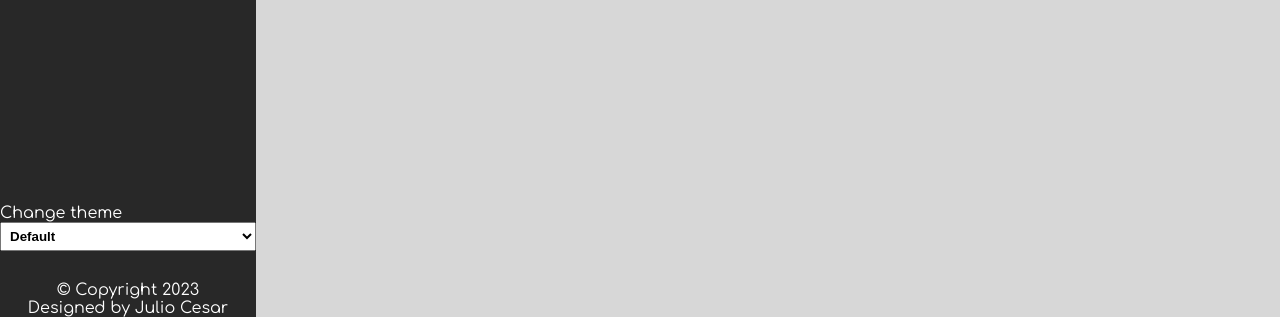
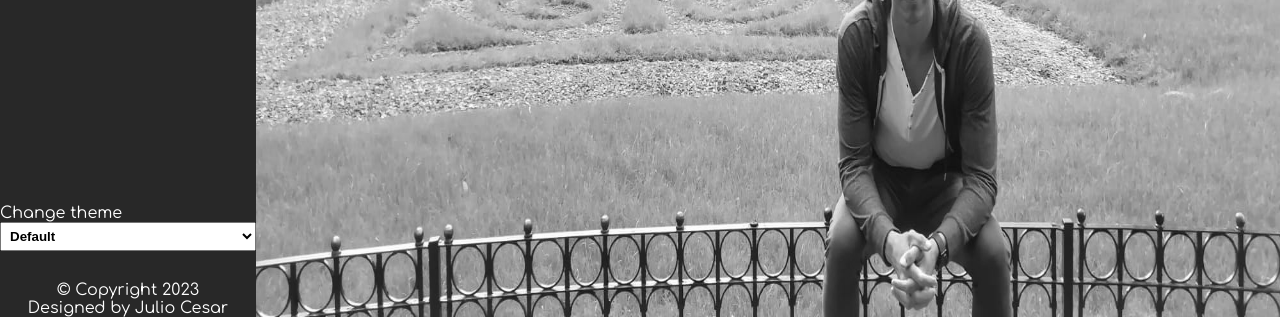
Before and after one commit to Julio-Calderon/Argentina-Programa, a plain HTML site: page index.html in a window 1280 px wide. Shown: the part 483-800 px from the top of the page. Drawn offline with Linux system fonts and the light colour scheme; the site is published under a folder, as on GitHub Pages, so addresses that start at the root find nothing.

Commit message:
arreglo de link 2

```diff
--- a/css/styles.css
+++ b/css/styles.css
@@ -70,7 +70,7 @@ footer {
 
 .img-fondo {
     filter: grayscale(100%);
-    background-image: url(/images/verde.jpeg);
+    background-image: url(../images/verde.jpeg);
     background-size: 100% 100%;
     height: 100vh;
     width: 80%;
```
